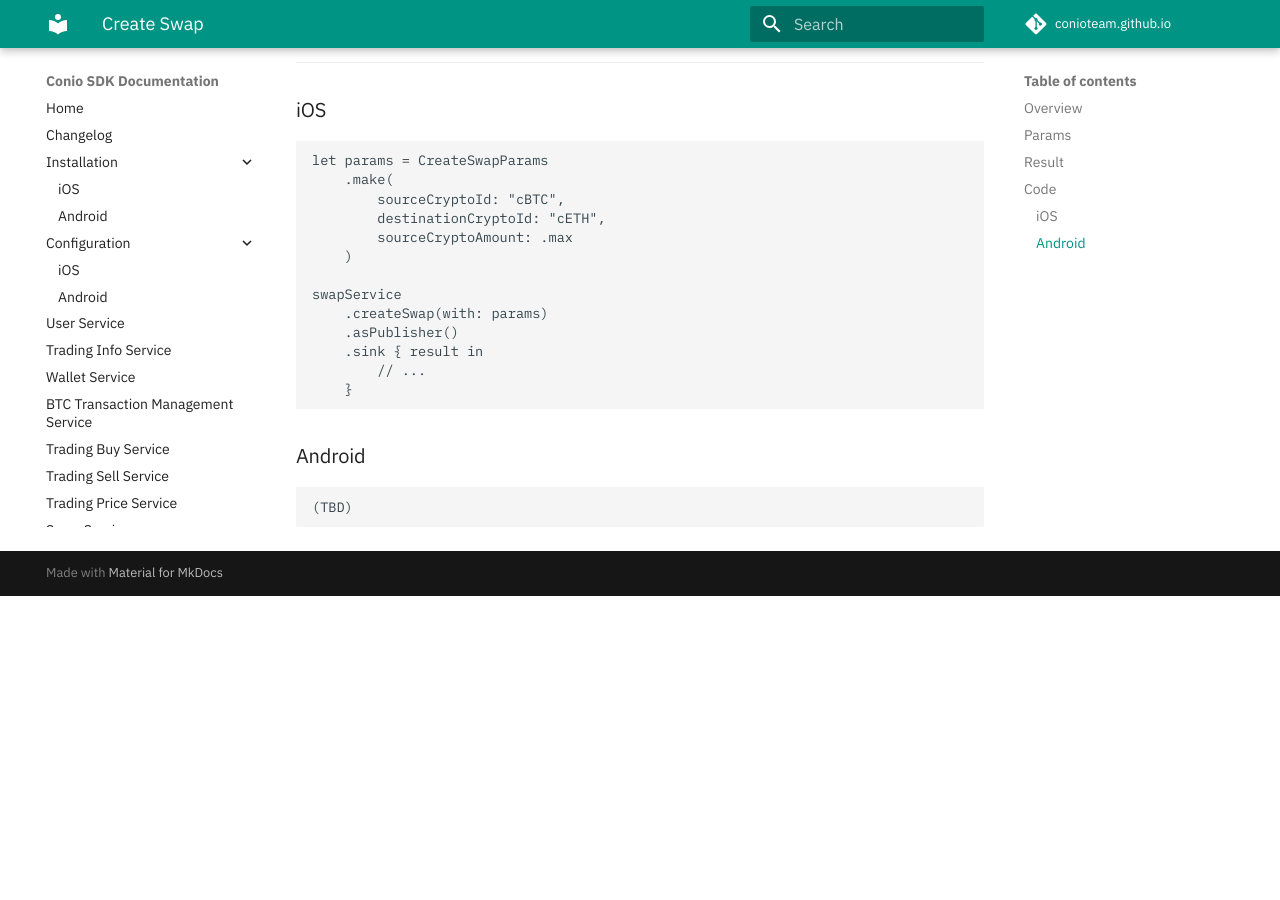
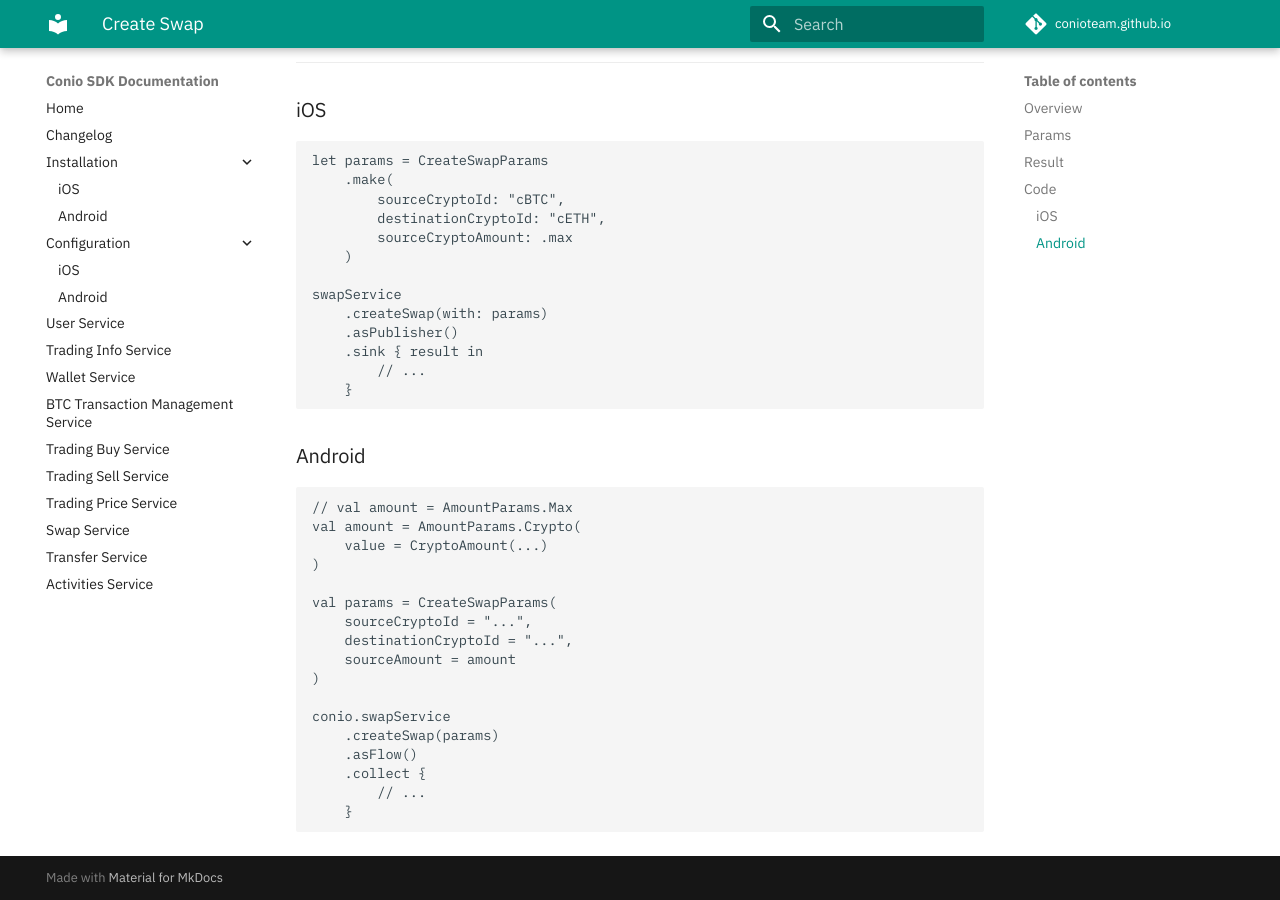
Before and after one commit to Conio/conio.github.io, an MkDocs documentation site: the page built from docs/Features/SwapService/CreateSwap.md, in a window 1280 px wide and 900 px high, scrolled down 815 px. Built offline with MkDocs 1.6.1 and Material for MkDocs 9.7.7, drawn with Linux system fonts in a browser that asks for light colours; comment, search, counter and statistics services are not loaded; before the commit the page ends 1411 px from its top, so only the background shows below that.

Commit message:
doc: android example: SwapService

````diff
--- a/docs/Features/SwapService/CreateSwap.md
+++ b/docs/Features/SwapService/CreateSwap.md
@@ -37,5 +37,21 @@
 
 ### Android
 ```kotlin
-(TBD)
+// val amount = AmountParams.Max
+val amount = AmountParams.Crypto(
+    value = CryptoAmount(...)
+)
+
+val params = CreateSwapParams(
+    sourceCryptoId = "...",
+    destinationCryptoId = "...",
+    sourceAmount = amount
+)
+
+conio.swapService
+    .createSwap(params)
+    .asFlow()
+    .collect {
+        // ...
+    }
 ```
````
Also changed, not shown: docs/Features/SwapService/FetchSwap.md (+10 -1 lines), docs/Features/SwapService/Swap.md (+17 -1 lines), docs/Features/SwapService/UpdateSwap.md (+16 -1 lines).
